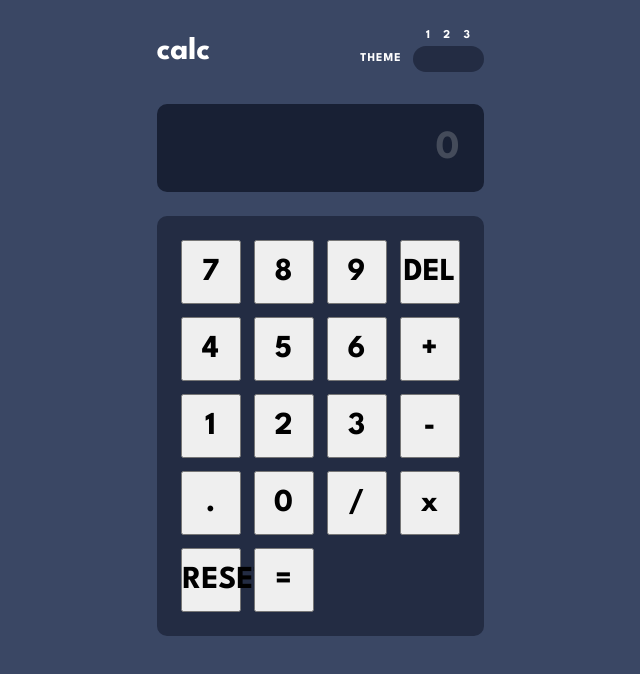
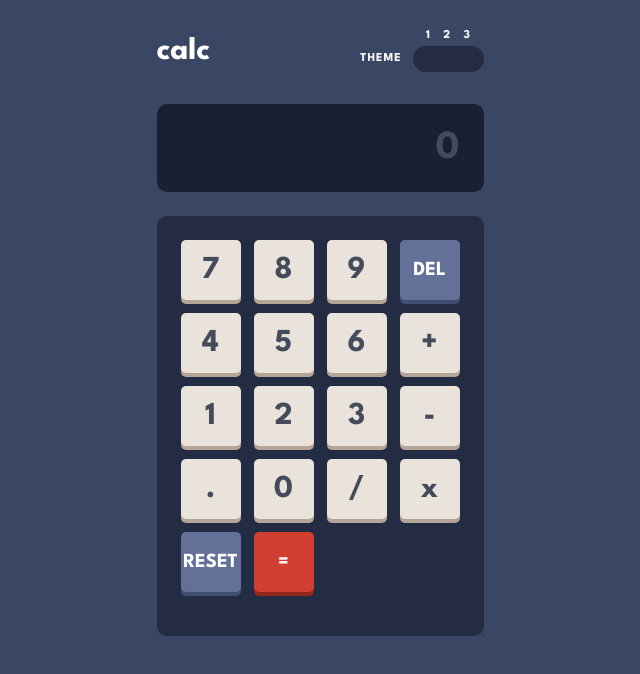
Before and after one commit to kashifawan981/calculator-app, a React (Create React App) app: page / in a window 1280 px wide. Shown: the top 674 px of the page, without its empty margins (320-960 px from the left). Built offline with nearby package versions, Linux system fonts and the light colour scheme.

Commit message:
:lipstick: CalcButton css started and almost finished

```diff
--- a/src/App.module.css
+++ b/src/App.module.css
@@ -7,7 +7,7 @@
   --key-shadow1-theme1: hsl(224, 28%, 35%);
   --key-background2-theme1: hsl(6, 63%, 50%);
   --key-shadow2-theme1:  hsl(6, 70%, 34%);
-  --key-background2-theme1: hsl(30, 25%, 89%);
+  --key-background3-theme1: hsl(30, 25%, 89%);
   --key-shadow3-theme1: hsl(28, 16%, 65%);
   --text1-theme1: hsl(221, 14%, 31%);
   --text2-theme1: hsl(0, 0%, 100%);
--- a/src/components/CalcKeypad/CalcButton.jsx
+++ b/src/components/CalcKeypad/CalcButton.jsx
@@ -3,9 +3,26 @@ import style from "./CalcButton.module.css"
 import React from "react";
 
 export const CalcButton = ({ value, onClick }) => {
+
+
+  const specialButtons = ['RESET', 'DEL', '='];
+  let buttonClass;
+
+  if (specialButtons.includes(value)) {
+    if (value === 'RESET') {
+      buttonClass = style.blueButtons;
+    } else if (value === 'DEL') {
+      buttonClass = style.blueButtons;
+    } else if (value === '=') {
+      buttonClass = style.redButton;
+    }
+  } else {
+    buttonClass = style.regButton;
+  }
+
   return (
     <div >
-      <button className={style.button} onClick={() => onClick(value)}>
+      <button className={buttonClass} onClick={() => onClick(value)}>
         {value === "*" ? "x" : value}
       </button>
     </div>
--- a/src/components/CalcKeypad/CalcButton.module.css
+++ b/src/components/CalcKeypad/CalcButton.module.css
@@ -12,19 +12,47 @@
     font-size: 3.2rem;
   } */
 
-  /* .buttonsContainer button:nth-of-type(4),
+/* .buttonsContainer button:nth-of-type(4),
   button:nth-of-type(17),
   button:nth-of-type(18) {
     font-size: 2rem;
     text-transform: uppercase;
   } */
 
-  .button {
-    height: 6.4rem;
-    width: 6rem;
-    font-size: 3.2rem;
-  }
+.regButton {
+  height: 6rem;
+  width: 6rem;
+  font-size: 3.2rem;
+  color: var(--text1-theme1);
+  background-color: var(--key-background3-theme1);
+  border: unset;
+  border-radius: 0.5rem;
+  box-shadow: 0 0.4rem 0 var(--key-shadow3-theme1);
+}
 
-  .buttonClass {
-    background-color: red;
-  }
+.redButton {
+  height: 6rem;
+  width: 6rem;
+  font-size: 2rem;
+  color: var(--text2-theme1);
+  background-color: var(--key-background2-theme1);
+  border: unset;
+  border-radius: 0.5rem;
+  box-shadow: 0.4rem;
+  box-shadow: 0 0.4rem 0 var(--key-shadow2-theme1);
+}
+
+.blueButtons {
+  height: 6rem;
+  width: 6rem;
+  font-size: 2rem;
+  background-color: var(--key-background1-theme1);
+  color: var(--text2-theme1);
+  border: unset;
+  border-radius: 0.5rem;
+  box-shadow: 0 0.4rem 0 var(--key-shadow1-theme1);
+}
+
+.spanButton {
+
+}
```
